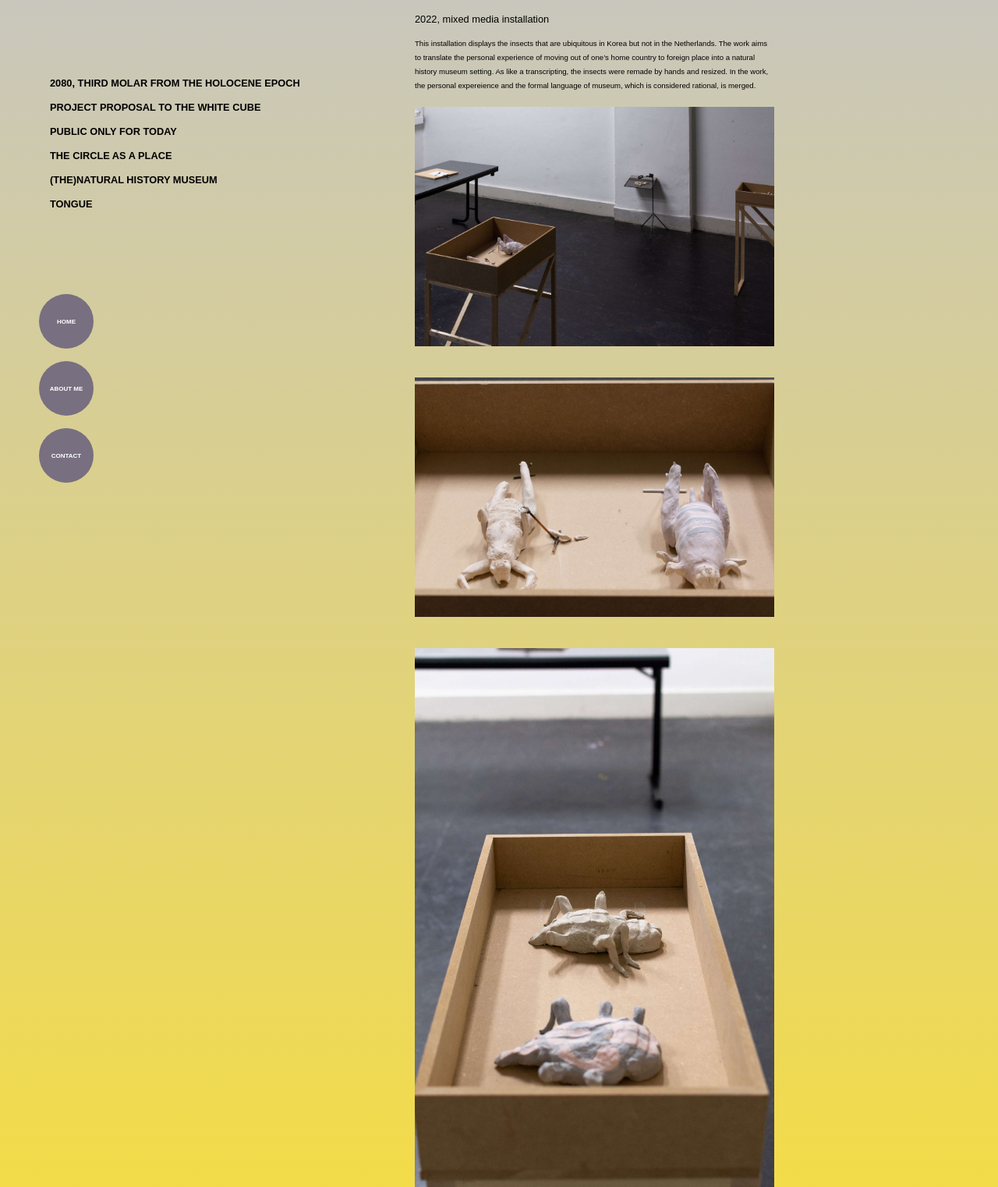
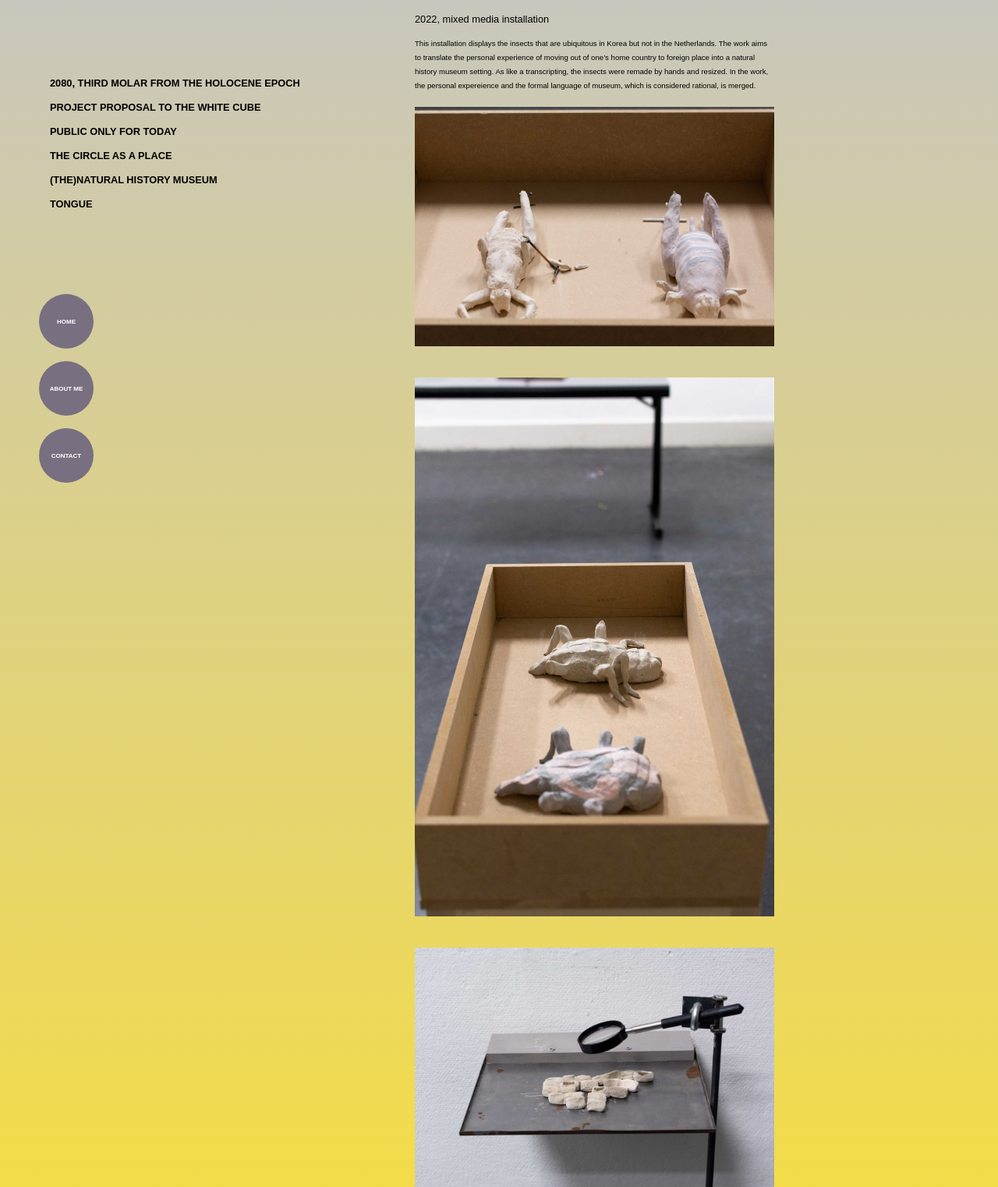
Before and after one commit to JiyoungYim/portfolio, a plain HTML site: page Thenaturalhistorymuseum.html in a window 1280 px wide. Shown: the part 131-1653 px from the top of the page at 78% size. Drawn offline with Linux system fonts and the light colour scheme.

Commit message:
Add files via upload

```diff
--- a/Thenaturalhistorymuseum.html
+++ b/Thenaturalhistorymuseum.html
@@ -171,16 +171,16 @@
 The work aims to translate the personal experience of moving out of one’s home country to foreign place  into a natural history museum
 setting. As like a transcripting, the insects were remade by hands and resized. In the work, the personal expereience and the formal language of museum, which is considered rational, is merged. </p1>
            <div>
-<img src="naturalhistory 1.jPG">
+<img src="naturalhistorymuseum1.jPG">
 </div>
 <div>
-<img src="naturalhistory 2.jPG">
+<img src="naturalhistorymuseum2.jPG">
 </div>
 <div>
-<img src="naturalhistory 3.jPG">
+<img src="naturalhistorymuseum3.jPG">
 </div>
 <div>
-<img src="naturalhistory 4.jPG">
+<img src="naturalhistorymuseum4.jPG">
 </div>
         </div>
     </div>
```
Also changed, not shown: naturalhistorymuseum1.jpg (added), naturalhistorymuseum2.jpg (added), naturalhistorymuseum3.jpg (added), naturalhistorymuseum4.jpg (added).
